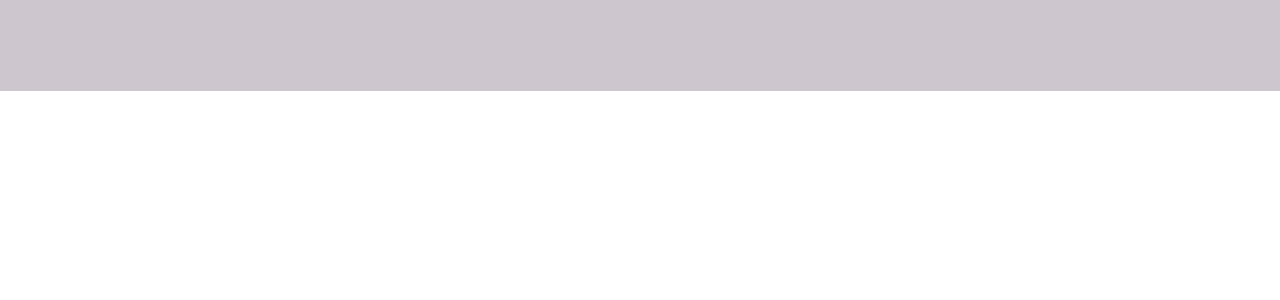
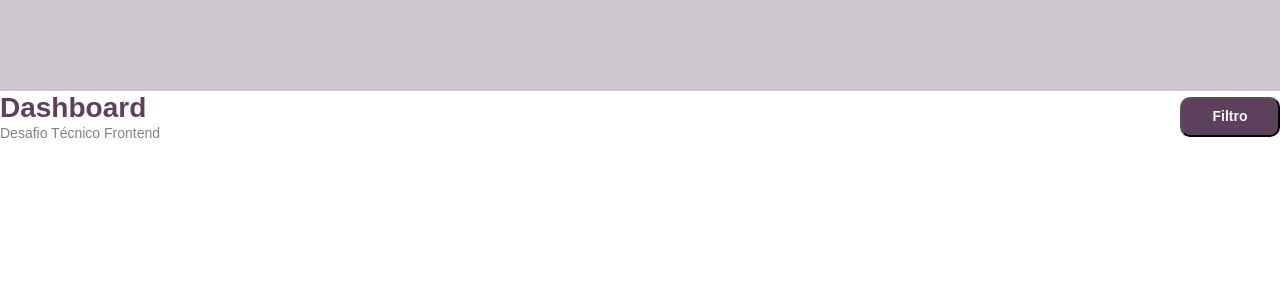
Before and after one commit to sucoDeGoiaba/desafioMinehr, a React (Create React App) app: page / in a window 1280 px wide. Shown: the top 300 px of the page. Built offline with nearby package versions, Linux system fonts and the light colour scheme.

Commit message:
implementando section superior

```diff
--- a/src/App.js
+++ b/src/App.js
@@ -1,9 +1,14 @@
 import Header from "./components/Header/Header.jsx";
+import './App.css'
+import TitleSection from "./components/TitleSection/TitleSection.jsx";
 
 function App() {
   return (
     <>
       <Header/>
+      <main>
+        <TitleSection/>
+      </main>
     </>
   )
 }
--- /dev/null
+++ b/src/components/TitleSection/TitleSection.jsx
@@ -0,0 +1,16 @@
+import Title from "../Titles/Title/Title";
+import Subtitle from "../Titles/Subtitle/Subtitle";
+import BtnFiltro from "../BtnFiltro/BtnFilter";
+
+import style from "./TitleSection.module.css"
+export default function TitleSection(){
+    return(
+        <section className={style.topSec}>
+            <div>
+                <Title>Dashboard</Title>
+                <Subtitle>Desafio Técnico Frontend</Subtitle>
+            </div>
+            <BtnFiltro>Filtro</BtnFiltro>
+        </section>
+    )
+}
--- /dev/null
+++ b/src/components/TitleSection/TitleSection.module.css
@@ -0,0 +1,6 @@
+.topSec {
+    display: flex;
+    flex-direction: row;
+    justify-content: space-between;
+    align-items: center;
+}
```
